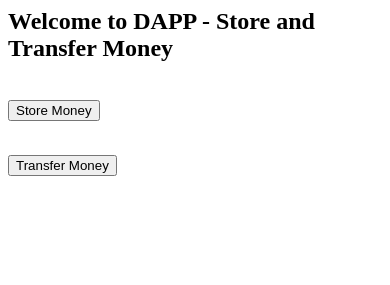
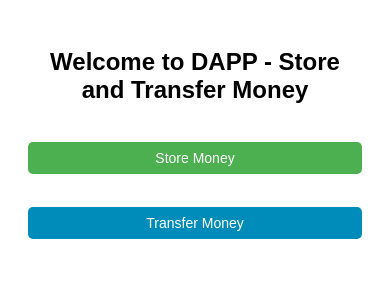
Before and after one commit to 0xcutie/Dapp, a plain HTML site: page index.html in a window 390 px wide. Drawn offline with Linux system fonts and the light colour scheme.

Commit message:
rwd main

```diff
--- a/index.html
+++ b/index.html
@@ -1,9 +1,72 @@
+<!DOCTYPE html>
+<html lang="en">
+<head>
+    <meta charset="UTF-8">
+    <meta name="viewport" content="width=device-width, initial-scale=1.0">
+    <title>DAPP - Store and Transfer Money</title>
+    <style>
+        body {
+            display: flex;
+            flex-direction: column;
+            align-items: center;
+            padding: 20px;
+            font-family: Arial, sans-serif;
+            text-align: center;
+        }
+
+        h2 {
+            font-size: 28px;
+            margin-bottom: 20px;
+        }
+
+        form, a {
+            width: 100%;
+            max-width: 400px;
+            margin-bottom: 15px;
+        }
+
+        input[type="submit"], button {
+            width: 100%;
+            padding: 10px;
+            font-size: 16px;
+            cursor: pointer;
+            background-color: #4CAF50;
+            color: white;
+            border: none;
+            border-radius: 5px;
+        }
+
+        button {
+            background-color: #008CBA;
+        }
+
+        input[type="submit"]:hover, button:hover {
+            background-color: #45a049;
+        }
+
+        @media only screen and (max-width: 600px) {
+            h2 {
+                font-size: 24px;
+            }
+
+            input[type="submit"], button {
+                font-size: 14px;
+                padding: 8px;
+            }
+        }
+    </style>
+</head>
+<body>
+
     <h2>Welcome to DAPP - Store and Transfer Money</h2>
     <br>
-<form action = "/store_money" method="post">
+    <form action="/store_money" method="post">
         <input type="submit" value="Store Money">
     </form>
     <br>
     <a href="transfer_money.html">
         <button type="button">Transfer Money</button>
     </a>
+
+</body>
+</html>
```
Also changed, not shown: transfer_money.html (+78 -0 lines), 1 other file. Lines whose indentation alone changed are shown as unchanged.
